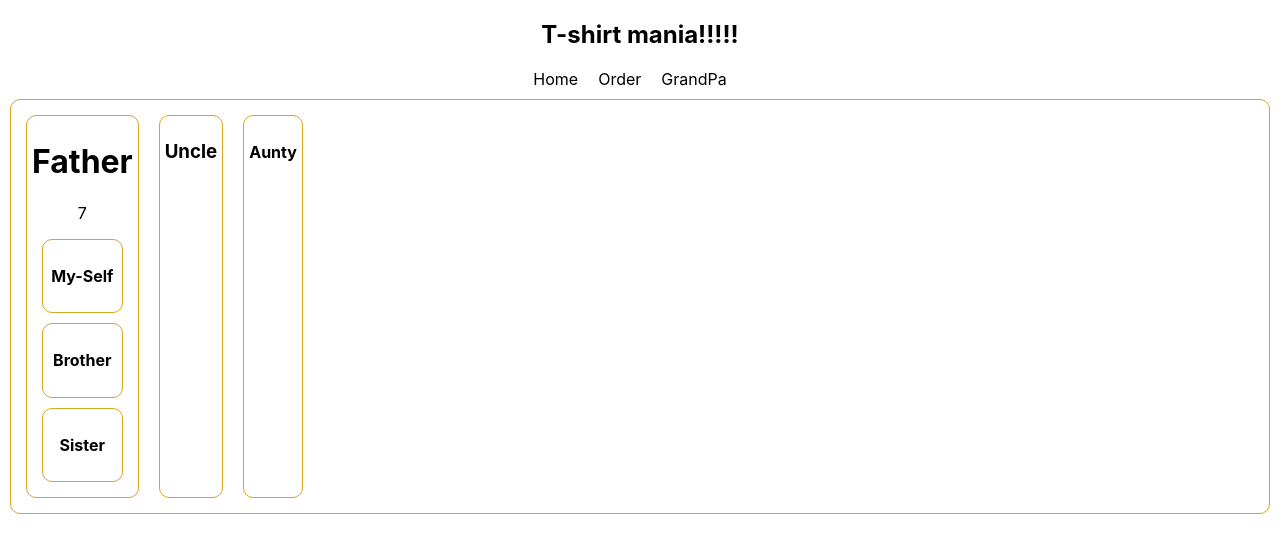
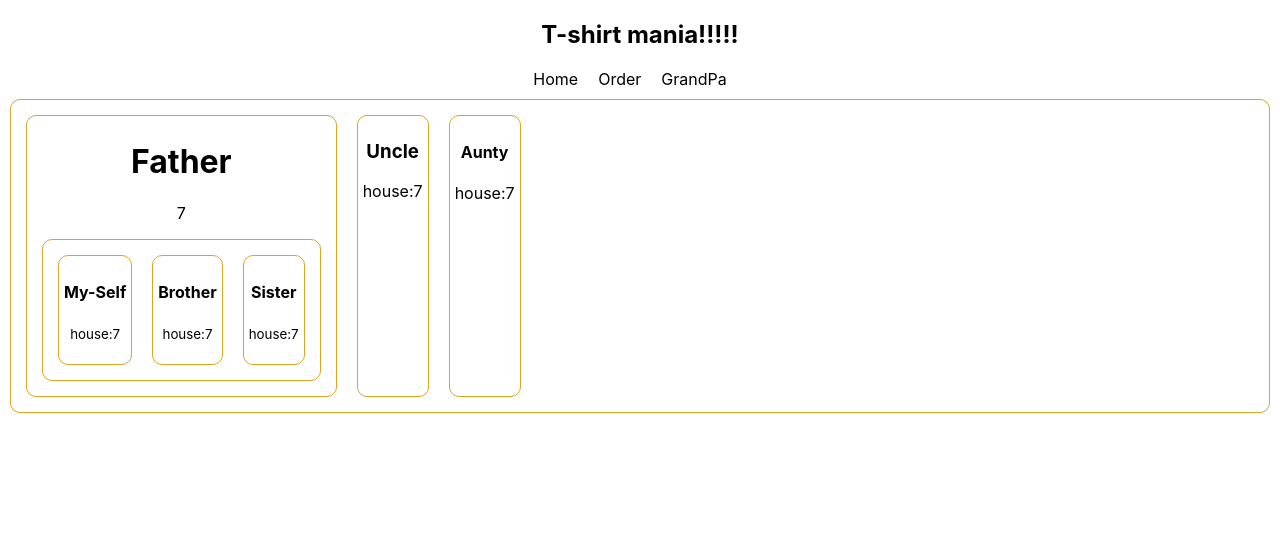
Before and after one commit to capmahin/t-shirt-mania, a React (Create React App) app: page /grandpa in a window 1280 px wide. Shown: the top 552 px of the page. Built offline with nearby package versions, Linux system fonts and the light colour scheme.

Commit message:
add house

```diff
--- a/src/components/Aunty/Aunty.js
+++ b/src/components/Aunty/Aunty.js
@@ -1,10 +1,11 @@
 import React from "react";
 import "./Aunty.css";
 
-const Aunty = () => {
+const Aunty = ({ house }) => {
   return (
     <div>
       <h4>Aunty</h4>
+      <p>house:{house}</p>
     </div>
   );
 };
--- a/src/components/Brother/Brother.js
+++ b/src/components/Brother/Brother.js
@@ -1,10 +1,13 @@
 import React from "react";
 import "./Brother.css";
 
-const Brother = () => {
+const Brother = ({ house }) => {
   return (
     <div>
       <h4>Brother</h4>
+      <p>
+        <small>house:{house}</small>
+      </p>
     </div>
   );
 };
--- a/src/components/Father/Father.js
+++ b/src/components/Father/Father.js
@@ -9,9 +9,11 @@ const Father = ({ house }) => {
     <div>
       <h1>Father</h1>
       <p>{house}</p>
-      <MySelf></MySelf>
-      <Brother></Brother>
-      <Sister></Sister>
+      <div style={{ display: "flex" }}>
+        <MySelf house={house}></MySelf>
+        <Brother house={house}></Brother>
+        <Sister house={house}></Sister>
+      </div>
     </div>
   );
 };
--- a/src/components/MySelf/MySelf.js
+++ b/src/components/MySelf/MySelf.js
@@ -1,10 +1,13 @@
 import React from "react";
 import "./MySelf.css";
 
-const MySelf = () => {
+const MySelf = ({ house }) => {
   return (
     <div>
       <h4>My-Self</h4>
+      <p>
+        <small>house:{house}</small>
+      </p>
     </div>
   );
 };
--- a/src/components/Sister/Sister.js
+++ b/src/components/Sister/Sister.js
@@ -1,10 +1,13 @@
 import React from "react";
 import "./Sister.css";
 
-const Sister = () => {
+const Sister = ({ house }) => {
   return (
     <div>
       <h4>Sister</h4>
+      <p>
+        <small>house:{house}</small>
+      </p>
     </div>
   );
 };
--- a/src/components/Uncle/Uncle.js
+++ b/src/components/Uncle/Uncle.js
@@ -1,10 +1,11 @@
 import React from "react";
 import "./Uncle.css";
 
-const Uncle = () => {
+const Uncle = ({ house }) => {
   return (
     <div>
       <h3>Uncle</h3>
+      <p>house:{house}</p>
     </div>
   );
 };
```
